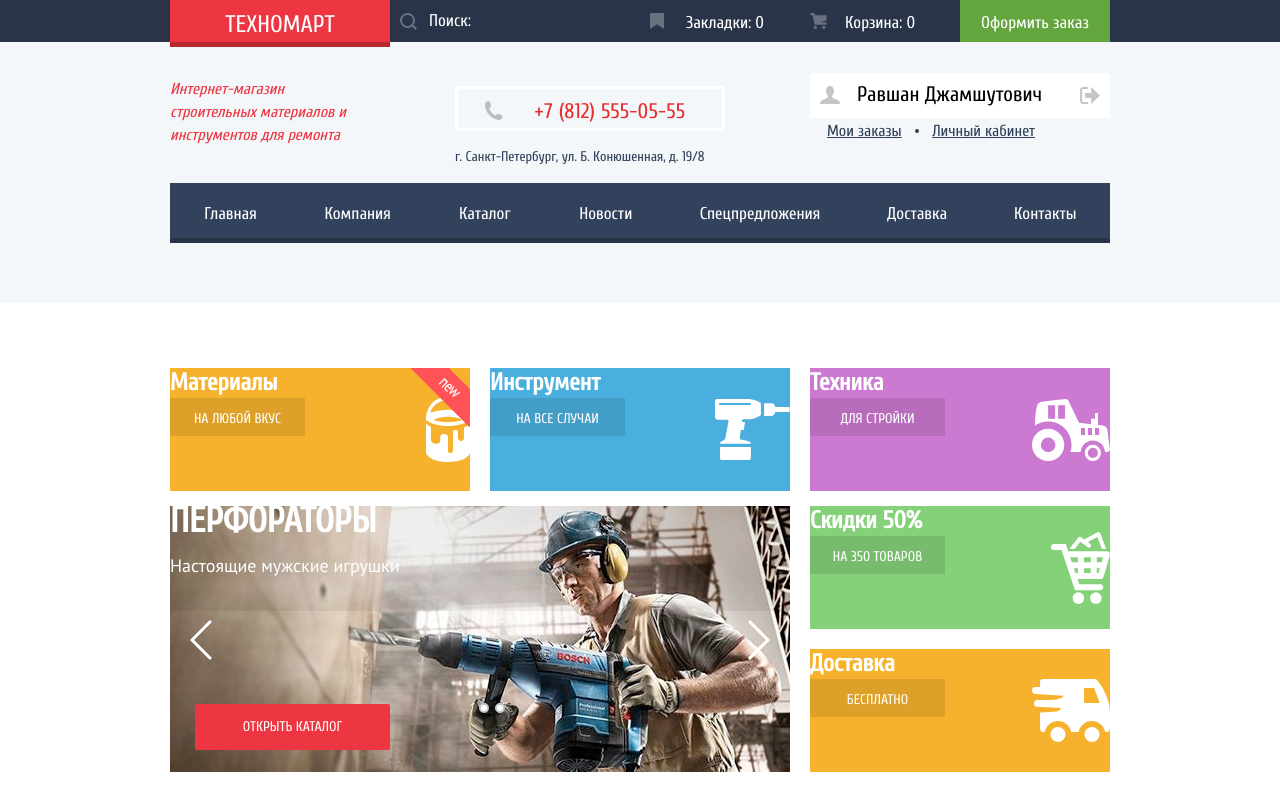
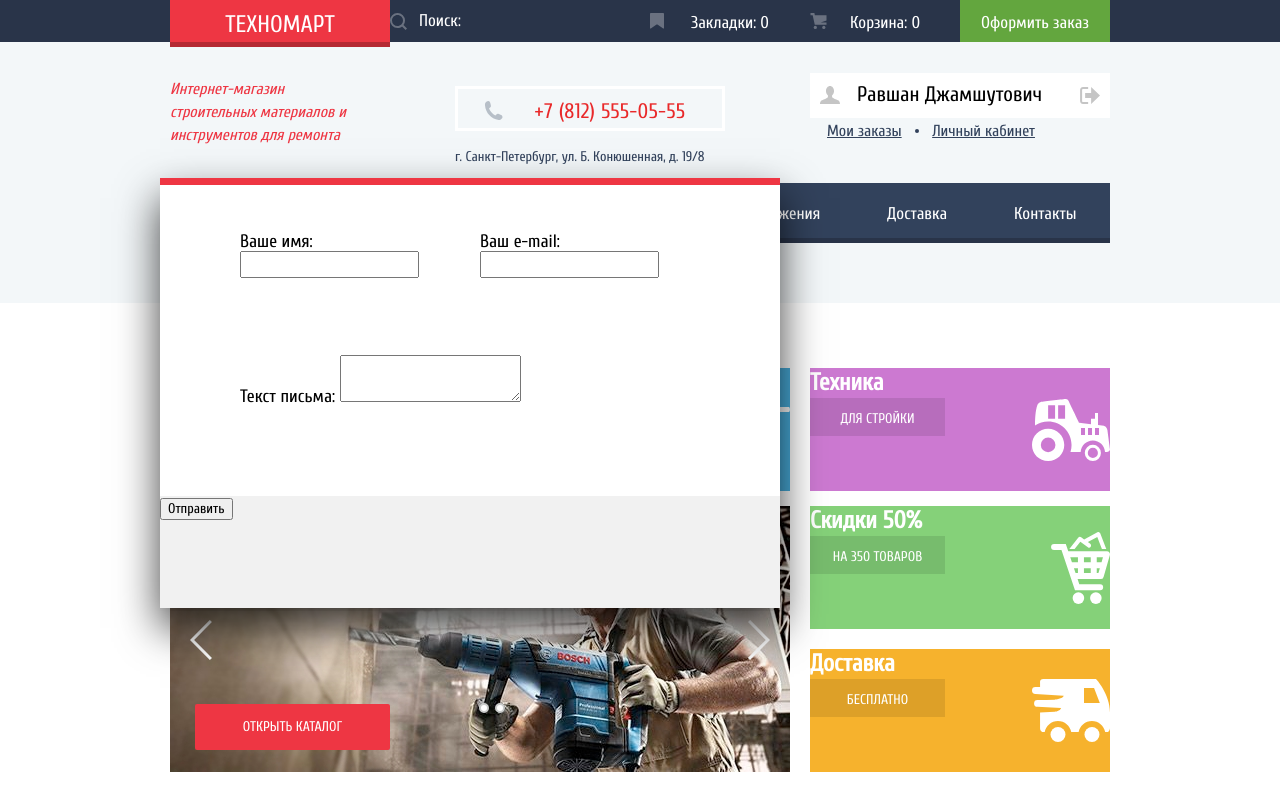
Before and after one commit to tsazanow/358299-technomart, a website: page source/index.html in a window 1280 px wide. Shown: the top 800 px of the page. Drawn offline with nearby package versions, Linux system fonts and the light colour scheme; files that its build step writes are made by us from their sources.

Commit message:
создание всплывающей формы

```diff
--- a/source/index.html
+++ b/source/index.html
@@ -24,12 +24,14 @@
               <!-- <label class="test" for="search">Поиск:</label> -->
               <input class="header__input" type="text" name="search-field" id="search" placeholder="Поиск:">
               <svg class="header__search-icon" width="17" height="17" viewBox="0 0 17 17">
-                <path d="M17 15.586l-3.542-3.542A7.465 7.465 0 0 0 15 7.5 7.5 7.5 0 1 0 7.5 15c1.71 0 3.282-.579 4.544-1.542L15.586 17 17 15.586zM2 7.5C2 4.467 4.467 2 7.5 2 10.532 2 13 4.467 13 7.5c0 3.032-2.468 5.5-5.5 5.5A5.506 5.506 0 0 1 2 7.5z" />
+                <path
+                  d="M17 15.586l-3.542-3.542A7.465 7.465 0 0 0 15 7.5 7.5 7.5 0 1 0 7.5 15c1.71 0 3.282-.579 4.544-1.542L15.586 17 17 15.586zM2 7.5C2 4.467 4.467 2 7.5 2 10.532 2 13 4.467 13 7.5c0 3.032-2.468 5.5-5.5 5.5A5.506 5.506 0 0 1 2 7.5z" />
               </svg>
             </div>
             <div class="header__favorites">
               <svg class="header__favorites-icon" width="14" height="16" viewBox="0 0 14 16">
-                <path fill="#ffffff" d="M14 15c0 .55-.368.741-.818.426l-5.363-3.765c-.45-.315-1.187-.315-1.637 0L.818 15.426C.368 15.741 0 15.55 0 15V1c0-.55.45-1 1-1h12c.55 0 1 .45 1 1v14z" />
+                <path fill="#ffffff"
+                  d="M14 15c0 .55-.368.741-.818.426l-5.363-3.765c-.45-.315-1.187-.315-1.637 0L.818 15.426C.368 15.741 0 15.55 0 15V1c0-.55.45-1 1-1h12c.55 0 1 .45 1 1v14z" />
               </svg>
               <a href="#" class="header__favorites-link">Закладки: <span>0</span></a>
             </div>
@@ -59,9 +61,11 @@
           </div>
           <div class="info__login">
             <button type="button" class="info__signin">
-              <svg class="info__login-icon" xmlns="http://www.w3.org/2000/svg" width="20" height="17" viewBox="0 0 20 17">
+              <svg class="info__login-icon" xmlns="http://www.w3.org/2000/svg" width="20" height="17"
+                viewBox="0 0 20 17">
                 <path d="M14.875 8.5L6 0v6H0v5h6v6z" />
-                <path d="M16.986 15.01h-5.027V17h5.027c2.178 0 3.004-1.81 3.029-3.026V3.028C19.99 1.811 19.164 0 16.986 0h-5.027v1.99h5.027c.839 0 .992.681 1.01 1.057v10.904c-.017.376-.171 1.059-1.01 1.059z" />
+                <path
+                  d="M16.986 15.01h-5.027V17h5.027c2.178 0 3.004-1.81 3.029-3.026V3.028C19.99 1.811 19.164 0 16.986 0h-5.027v1.99h5.027c.839 0 .992.681 1.01 1.057v10.904c-.017.376-.171 1.059-1.01 1.059z" />
               </svg>Войти
             </button>
             <a href="#" class="info__signup">Регистрация</a>
@@ -71,7 +75,8 @@
               <p class="info__user-name">
                 <a href="#" class="info__user-link">Равшан Джамшутович
                   <svg class="info__user-icon" width="20" height="18" viewBox="0 0 20 18">
-                    <path fill="" d="M17.881 14.166c-2.144-.735-4.256-1.666-5.207-2.39-.657-.501-.77-1.618-.517-2.415 1.118-.903 1.864-2.477 1.864-4.278C14.021 2.276 12.221 0 10 0S5.979 2.276 5.979 5.083c0 1.801.746 3.374 1.863 4.277.253.798.141 1.915-.517 2.416-.95.724-3.063 1.654-5.207 2.39S0 18 0 18h20s.025-3.099-2.119-3.834z" />
+                    <path fill=""
+                      d="M17.881 14.166c-2.144-.735-4.256-1.666-5.207-2.39-.657-.501-.77-1.618-.517-2.415 1.118-.903 1.864-2.477 1.864-4.278C14.021 2.276 12.221 0 10 0S5.979 2.276 5.979 5.083c0 1.801.746 3.374 1.863 4.277.253.798.141 1.915-.517 2.416-.95.724-3.063 1.654-5.207 2.39S0 18 0 18h20s.025-3.099-2.119-3.834z" />
                   </svg>
                 </a>
               </p>
@@ -79,7 +84,8 @@
                 <svg class="info__logout-icon" width="21" height="17" viewBox="0 0 21 17">
                   <g fill="">
                     <path fill="" d="M21 8.5L12.125 0v6h-6v5h6v6z" />
-                    <path fill="" d="M3.106 13.952V3.048c.018-.376.171-1.057 1.01-1.057h5.027V0H4.116C1.938 0 1.112 1.81 1.087 3.027v10.946C1.112 15.189 1.938 17 4.116 17h5.027v-1.99H4.116c-.839 0-.992-.683-1.01-1.058z" />
+                    <path fill=""
+                      d="M3.106 13.952V3.048c.018-.376.171-1.057 1.01-1.057h5.027V0H4.116C1.938 0 1.112 1.81 1.087 3.027v10.946C1.112 15.189 1.938 17 4.116 17h5.027v-1.99H4.116c-.839 0-.992-.683-1.01-1.058z" />
                   </g>
                 </svg>
               </a>
@@ -395,6 +401,27 @@
         </section>
       </div>
     </footer>
+
+    <section class="modal">
+      <div class="modal__wrapper">
+        <button class="modal__btn-close" type="button" title="Закрыть">Закрыть</button>
+        <form action="#" method="POST" class="modal__form">
+          <label class="modal__item">Ваше имя:
+            <input type="text" name="user" placeholder="Представьтесь пожалуйста">
+          </label>
+          <label class="modal__item">Ваш e-mail:
+            <input type="email" name="email-address" placeholder="Для отправки ответа">
+          </label>
+          <label class="modal__item">Текст письма:
+            <textarea name="comment" placeholder="В свободной форме"></textarea>
+          </label>
+        </form>
+      </div>
+      <div class="modal__btn-wrapper">
+        <button class="button modal__btn-send">Отправить</button>
+      </div>
+	  </section>
+
   </body>
 
 </html>
--- a/source/less/blocks/header.less
+++ b/source/less/blocks/header.less
@@ -26,7 +26,7 @@
 
 .header__search {
   position: relative;
-  width: 240px;
+  width: 260px;
   height: 42px;
   margin: 0;
   padding: 0;
@@ -45,6 +45,7 @@
 }
 
 .header__input {
+  box-sizing: border-box;
   width: 100%;
   min-height: 42px;
   margin: 0;
@@ -117,7 +118,7 @@
 
 .header__favorites {
   position: relative;
-  width: 150px;
+  width: 160px;
 
   &:hover,
   &:focus {
@@ -164,7 +165,7 @@
 
 .header__cart {
   position: relative;
-  width: 140px;
+  width: 150px;
 
   &:hover,
   &:focus {
--- /dev/null
+++ b/source/less/blocks/modal.less
@@ -0,0 +1,81 @@
+.modal {
+  // display: none;
+  display: flex;
+  flex-direction: column;
+  box-sizing: border-box;
+  position: fixed;
+  left: 50%;
+  bottom: 172px;
+  width: 620px;
+  height: 430px;
+  margin: 0;
+  margin-left: -480px;
+  margin-bottom: 20px;
+  // padding: 0;
+  // padding-bottom: 10px;
+  // padding-left: 100px;
+  // padding-right: 100px;
+  color: #000000;
+
+  border-top: 7px solid #ee3643;
+  background-color: #ffffff;
+  box-shadow: 0 20px 40px rgba(0, 1, 1, 0.75);
+  z-index: 500;
+}
+
+.modal__wrapper {
+  position: relative;
+
+  width: 460px;
+  min-height: 250px;
+  margin: 0 auto;
+  margin-top: 48px;
+
+}
+
+.modal__form {
+  display: flex;
+  width: 460px;
+  min-height: 250px;
+  flex-direction: row;
+  justify-content: space-between;
+  flex-wrap: wrap;
+}
+
+.modal__item {
+  width: 220px;
+  margin: 0;
+  padding: 0;
+
+  font-family: @cuprum;
+  font-size: 18px;
+  font-weight: 400;
+  line-height: 18px;
+  color: #000000;
+}
+
+.modal__item:nth-of-type(3) {
+  width: 100%;
+}
+
+.modal__btn-close {
+  position: absolute;
+  top: 76px;
+  right: 92px;
+  width: 24px;
+  height: 24px;
+  font-size: 0;
+  background-color: #ffffff;
+  border: 0;
+  opacity: 0.3;
+  cursor: pointer;
+}
+
+.modal__btn-wrapper {
+ width: 620px;
+ height: 112px;
+ margin-top: auto;
+ margin-bottom: 0;
+
+ background-color: #f1f1f1;
+}
--- a/source/less/style.less
+++ b/source/less/style.less
@@ -16,6 +16,7 @@
 @import "blocks/toggles.less";
 @import "blocks/logo.less";
 @import "blocks/social.less";
+@import "blocks/modal.less";
 // @import "blocks/cards.less";
 // @import "blocks/sorting.less";
 // @import "blocks/pages.less";
```
